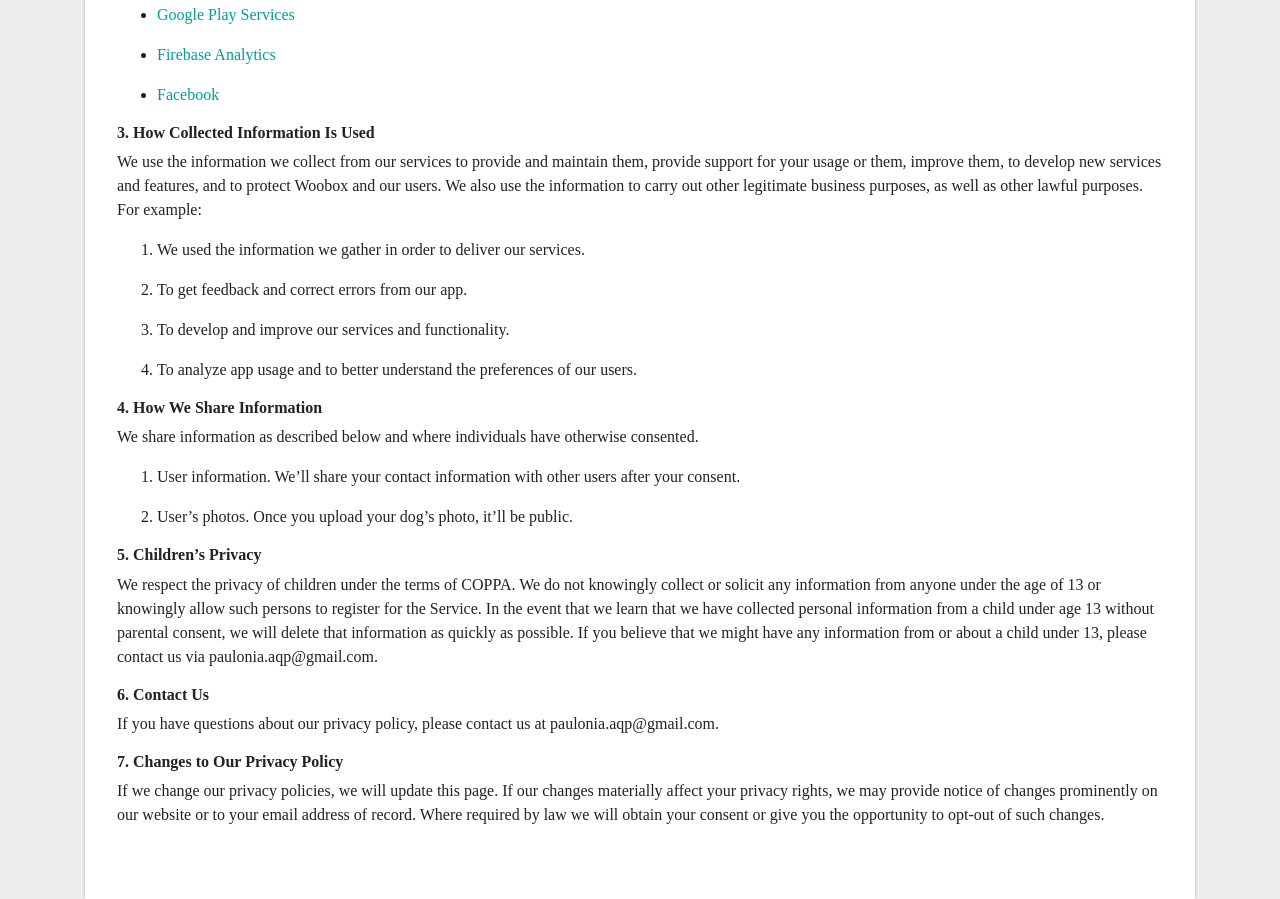
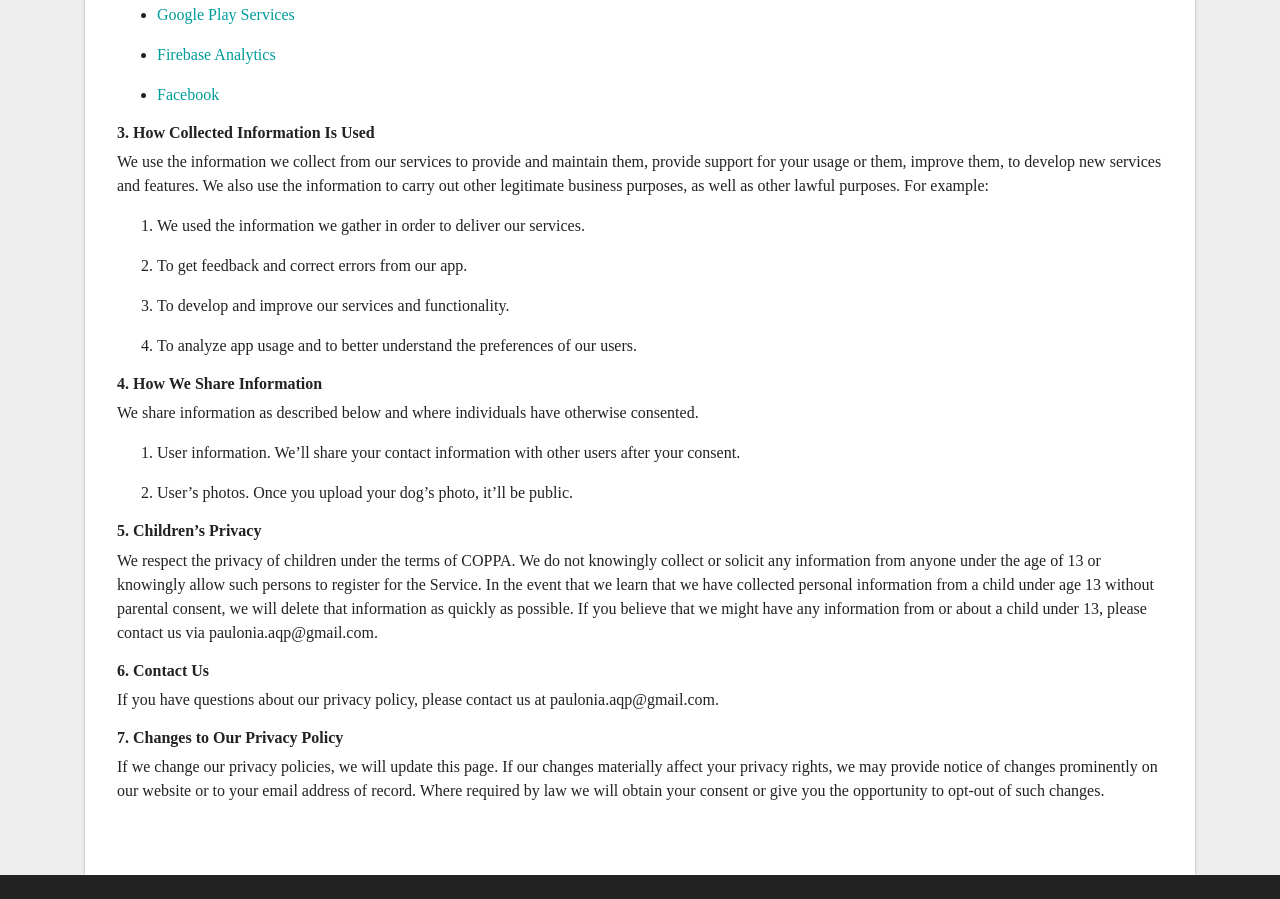
Before and after one commit to ChrisChV/ChrisChV.github.io, a plain HTML site: page index.html in a window 1280 px wide. Shown: the part 846-1745 px from the top of the page. After the commit the page ends 1721 px from the top, so only its background shows below. Drawn offline with Linux system fonts and the light colour scheme; no server answers; a web font is replaced by a local one.

Commit message:
pequeños cambios en la privacidad

```diff
--- a/index.html
+++ b/index.html
@@ -1015,7 +1015,7 @@ any crash or other problem while using our Services. </p>
 <h3><b>3. How Collected Information Is Used</b></h3>
 <p>We use the information we collect from our services to provide and
 maintain them, provide support for your usage or them, improve them, to
-develop new services and features, and to protect Woobox and our users.
+develop new services and features.
 We also use the information to carry out other legitimate business
 purposes, as well as other lawful purposes. For example:</p>
 <ol>
```
